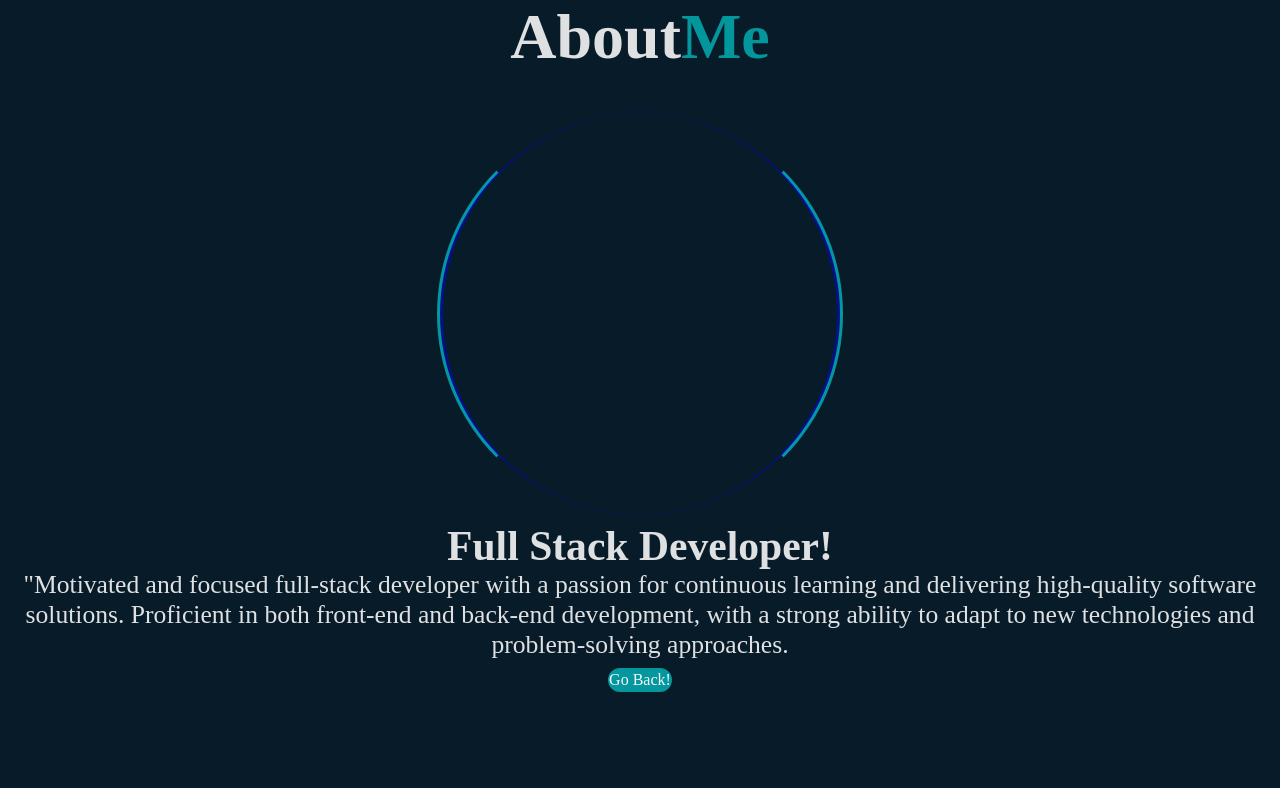
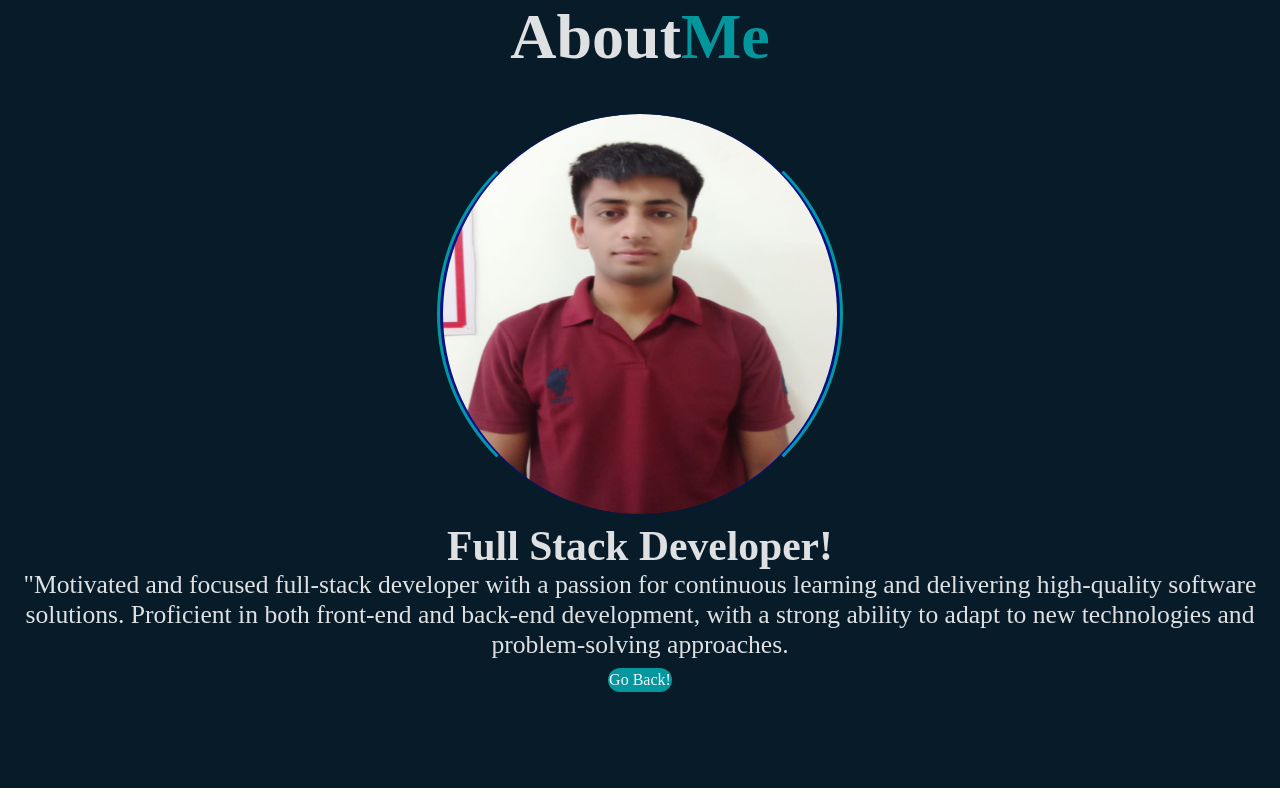
Before and after one commit to adi-singh123/about-me, a plain HTML site: page about.html in a window 1280 px wide. Drawn offline with Linux system fonts and the light colour scheme.

Commit message:
new file

```diff
--- a/about.html
+++ b/about.html
@@ -10,7 +10,7 @@
   <div class="about">
     <h2 class="heading">About<span>Me</span>  </h2>
     <div class="about-img">
-      <img src="/image/me1.jpeg" alt="Aditya singh">
+      <img src="me1.jpeg" alt="Aditya singh">
       <span class="circle-span"></span>
     </div>
     <div class="about-content">
```
